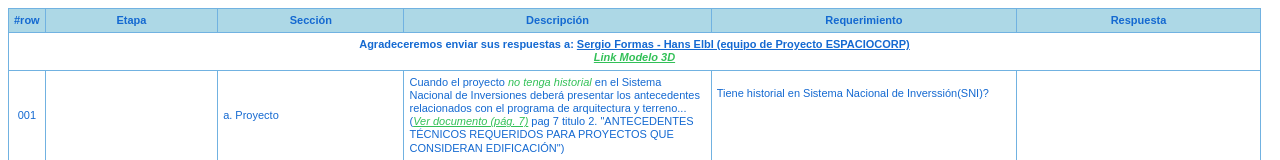
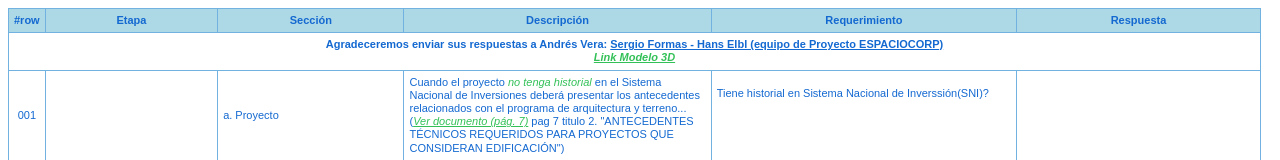
Before and after one commit to averan/Formas_Tbl, a plain HTML site: page index.html in a window 1280 px wide. Shown: the top 160 px of the page. Drawn offline with Linux system fonts and the light colour scheme.

Commit message:
Update index.html

```diff
--- a/index.html
+++ b/index.html
@@ -34,7 +34,7 @@
   </thead>
   <tbody>
     <tr><td colspan="6" style="text-align: center; font-weight: bold;">
-        Agradeceremos enviar sus respuestas a:
+        Agradeceremos enviar sus respuestas a Andrés Vera:
         <a href="mailto:sformas@espaciocorp.cl, helbl@espaciocorp.cl?subject=C-159: Perfil FNDR %20&body=Estimado%20equipo,%0A%0ASolicito%20información%20sobre%20los siguientes puntos">
           Sergio Formas - Hans Elbl (equipo de Proyecto ESPACIOCORP)
         </a><br><a class="hl" href="https://autode.sk/4ljhHsl">Link Modelo 3D</a>
```
